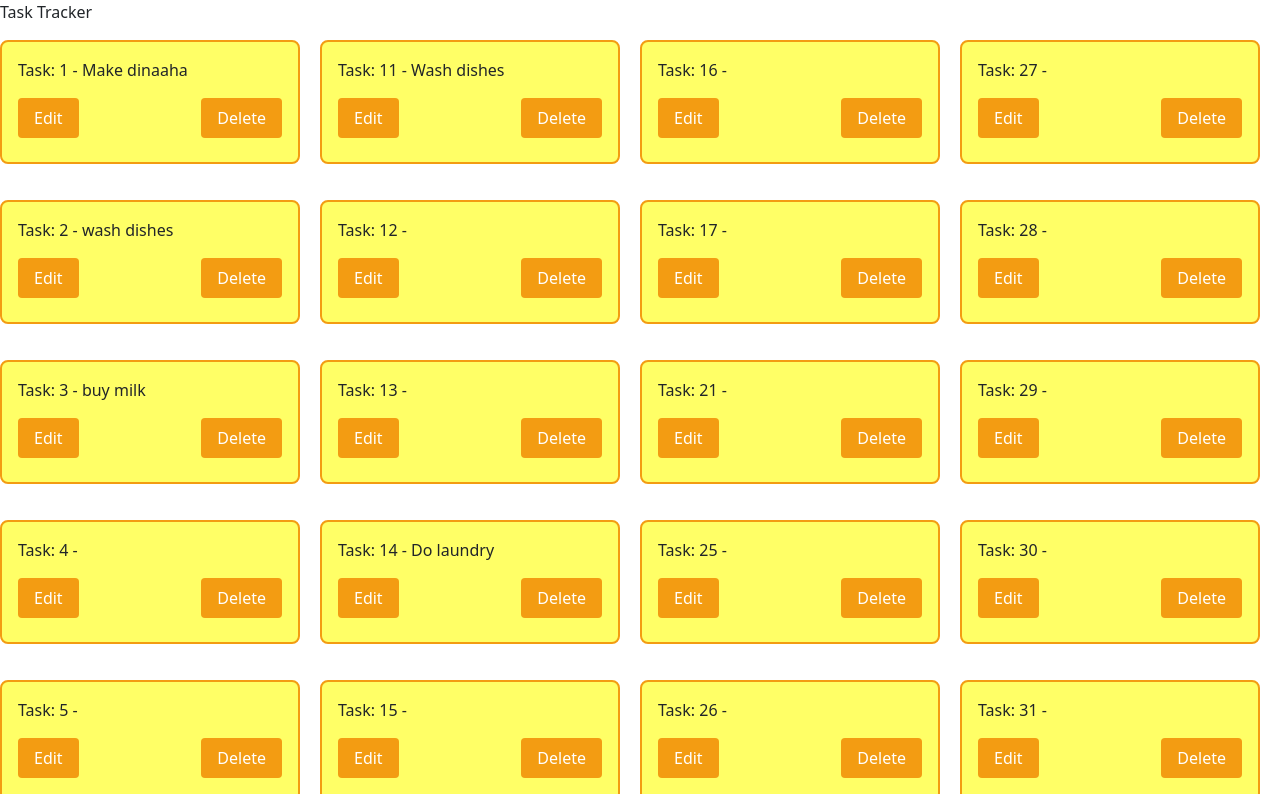
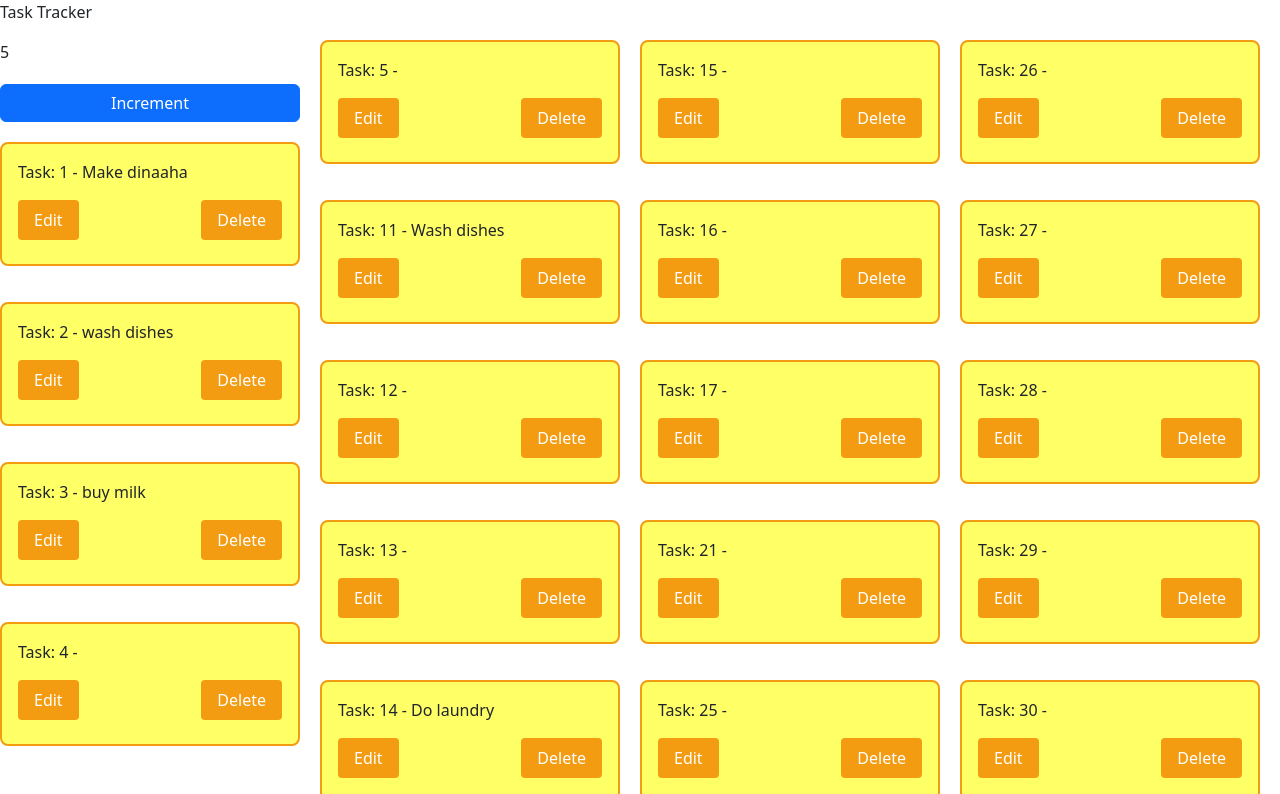
Before and after one commit to a805431/context-task-tracker, a React (Create React App) app: page / in a window 1280 px wide. Shown: the top 794 px of the page. Built offline with nearby package versions, Linux system fonts and the light colour scheme; data requests are answered from the project's data file.

Commit message:
tasks context created

```diff
--- a/src/components/TaskList/index.js
+++ b/src/components/TaskList/index.js
@@ -1,12 +1,22 @@
+import { useContext } from 'react';
+import TasksContext from '../../context/tasks';
 import Task from "../Task";
 import { StyledDiv } from "./style.css";
+import { Button } from 'react-bootstrap';
 
 function TaskList({ tasks, onEdit, onDelete }) {
+   const { count, incrementCount } = useContext(TasksContext);
+
    const renderedTasks = tasks.map((task) => {
       return <Task onEdit={onEdit} onDelete={onDelete} key={task.id} task={task} />;
    });
 
-   return <StyledDiv className="task-list">{renderedTasks}</StyledDiv>;
+   return <StyledDiv className="task-list">
+      {count}
+      <Button onClick={incrementCount}>
+         Increment
+      </Button>
+      {renderedTasks}</StyledDiv>;
 }
 
 export default TaskList;
--- /dev/null
+++ b/src/context/tasks.js
@@ -0,0 +1,24 @@
+import { createContext, useState } from 'react';
+
+const TasksContext = createContext();
+
+function Provider({ children }) {
+   const [count, setCount] = useState(5);
+
+   const valueToShare = {
+      count,
+      incrementCount: () => {
+         setCount(count + 1);
+      },
+   }
+
+   return <TasksContext.Provider value={valueToShare}>
+      {children}
+   </TasksContext.Provider>
+}
+
+export { Provider };
+export default TasksContext;
+
+//to import both at the same time we need to write for example
+//import TasksContext, { Provider } from '../../context/tasks";
--- a/src/index.js
+++ b/src/index.js
@@ -4,8 +4,13 @@ import App from "./App";
 import 'bootstrap/dist/css/bootstrap.css';
 // Put any other imports below so that CSS from your
 // components takes precedence over default styles.
+import { Provider } from "./context/tasks";
 
 const el = document.getElementById('root');
 const root = ReactDOM.createRoot(el);
 
-root.render(<App />);
+root.render(
+   <Provider>
+      <App />
+   </Provider>
+);
```
